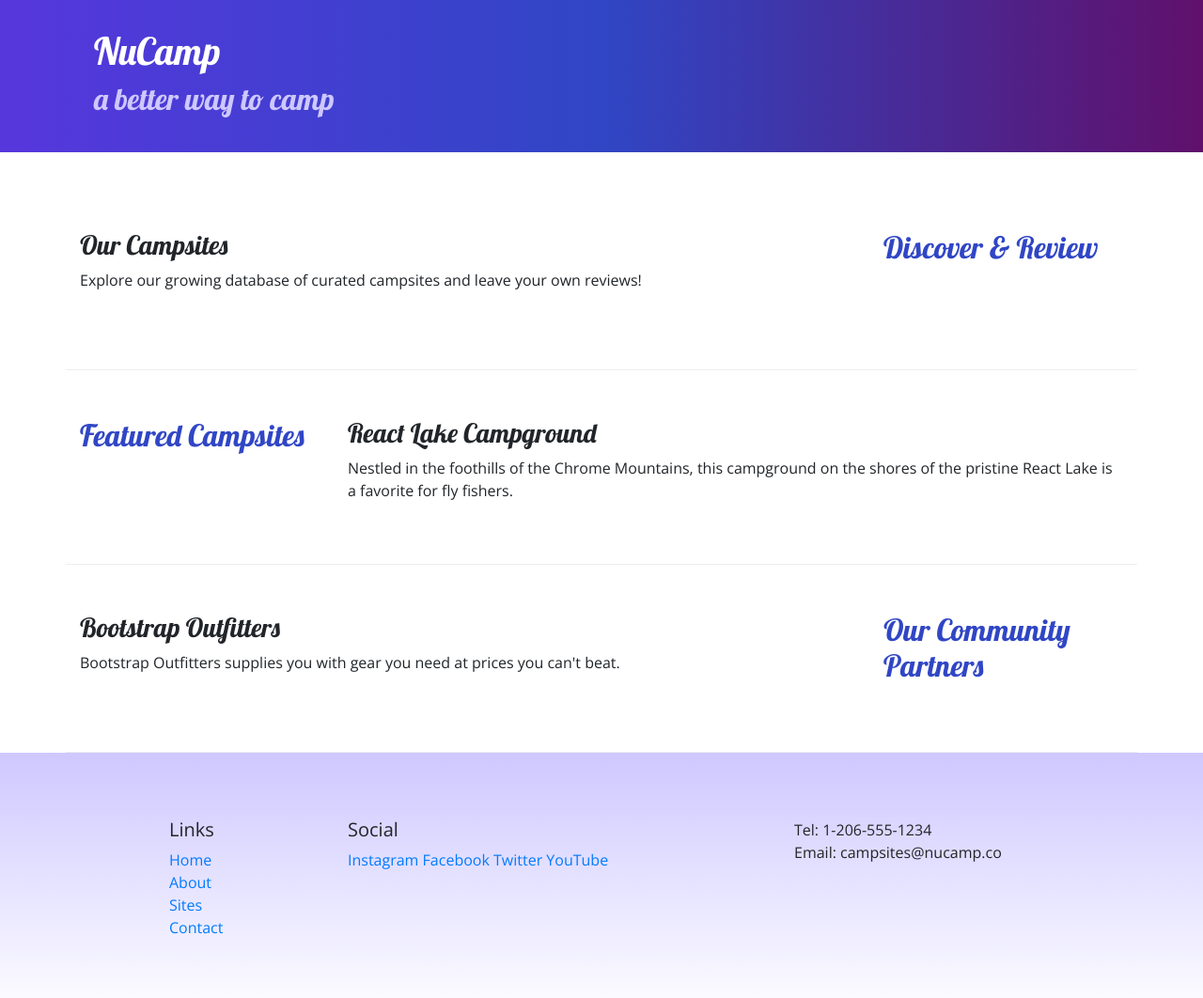
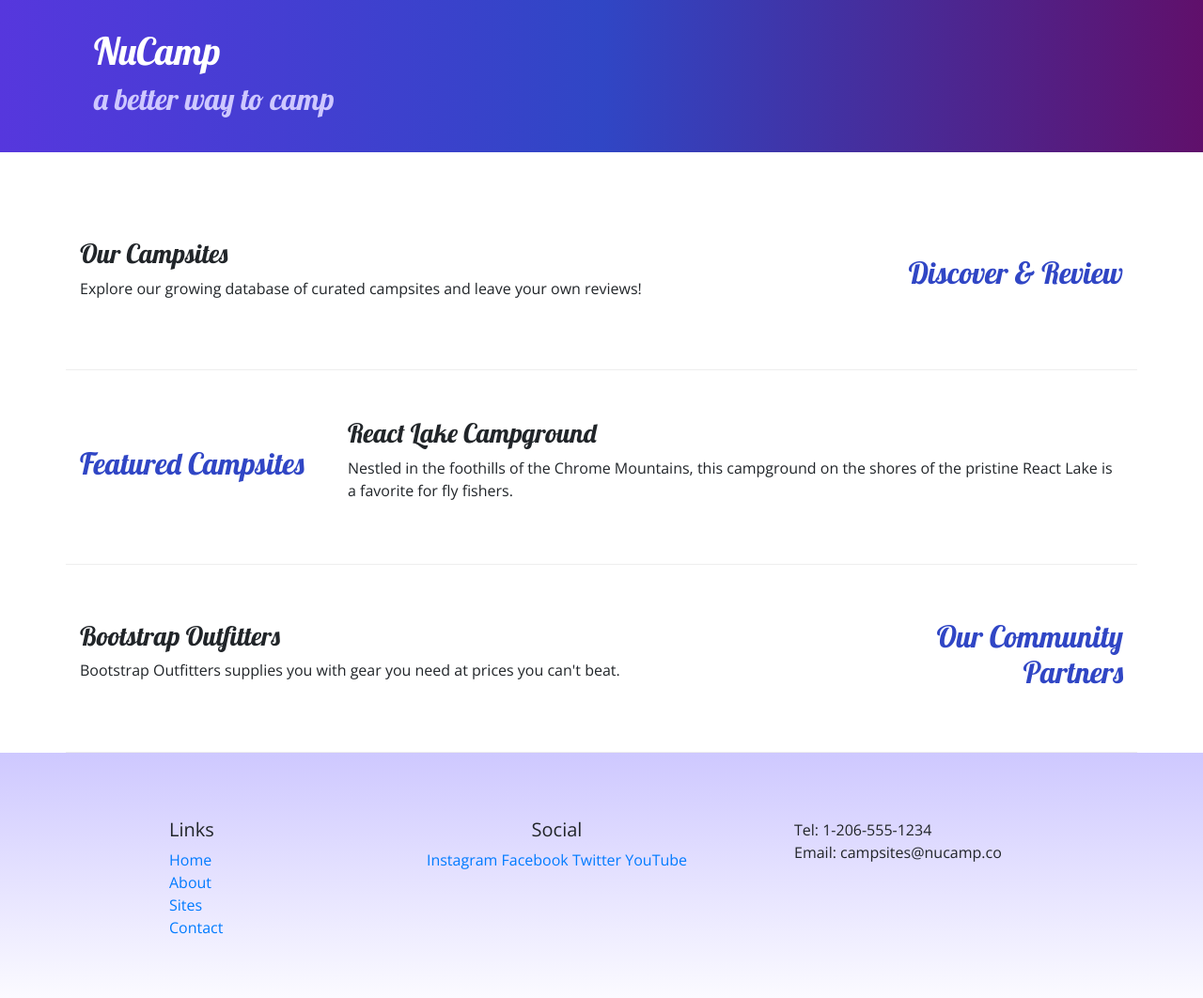
Before and after one commit to heemo521/bootstrap, a website: page index.html in a window 1280 px wide. Shown: the top 1062 px of the page at 94% size. Drawn offline with nearby package versions, Linux system fonts and the light colour scheme.

Commit message:
text-alignment

```diff
--- a/index.html
+++ b/index.html
@@ -32,40 +32,39 @@
     </header>
 
     <div class="container">
-            <div class="row row-content">
+      <div class="row row-content align-items-center">
         <div class="col-sm-4 order-sm-last col-md-3">
-                    <h2>Discover & Review</h2>
+          <h2 class="text-sm-right">Discover & Review</h2>
         </div>
         <div class="col">
           <h3>Our Campsites</h3>
           <p>
-                        Explore our growing database of curated campsites and
-                        leave your own reviews!
+            Explore our growing database of curated campsites and leave your own
+            reviews!
           </p>
         </div>
       </div>
-            <div class="row row-content">
+      <div class="row row-content align-items-center">
         <div class="col-sm-4 col-md-3">
           <h2>Featured Campsites</h2>
         </div>
         <div class="col">
           <h3>React Lake Campground</h3>
           <p>
-                        Nestled in the foothills of the Chrome Mountains, this
-                        campground on the shores of the pristine React Lake is a
-                        favorite for fly fishers.
+            Nestled in the foothills of the Chrome Mountains, this campground on
+            the shores of the pristine React Lake is a favorite for fly fishers.
           </p>
         </div>
       </div>
-            <div class="row row-content">
+      <div class="row row-content align-items-center">
         <div class="col-sm-4 order-sm-last col-md-3">
-                    <h2>Our Community Partners</h2>
+          <h2 class="text-sm-right">Our Community Partners</h2>
         </div>
         <div class="col">
           <h3>Bootstrap Outfitters</h3>
           <p>
-                        Bootstrap Outfitters supplies you with gear you need at
-                        prices you can't beat.
+            Bootstrap Outfitters supplies you with gear you need at prices you
+            can't beat.
           </p>
         </div>
       </div>
@@ -83,7 +82,7 @@
               <li><a href="#">Contact</a></li>
             </ul>
           </div>
-                    <div class="col-6 col-sm-5">
+          <div class="col-6 col-sm-5 text-center">
             <h5>Social</h5>
             <a href="http://instagram.com/">Instagram</a>
             <a href="http://facebook.com/">Facebook</a>
```
Also changed, not shown: 1 other file. Lines whose indentation alone changed are shown as unchanged.
